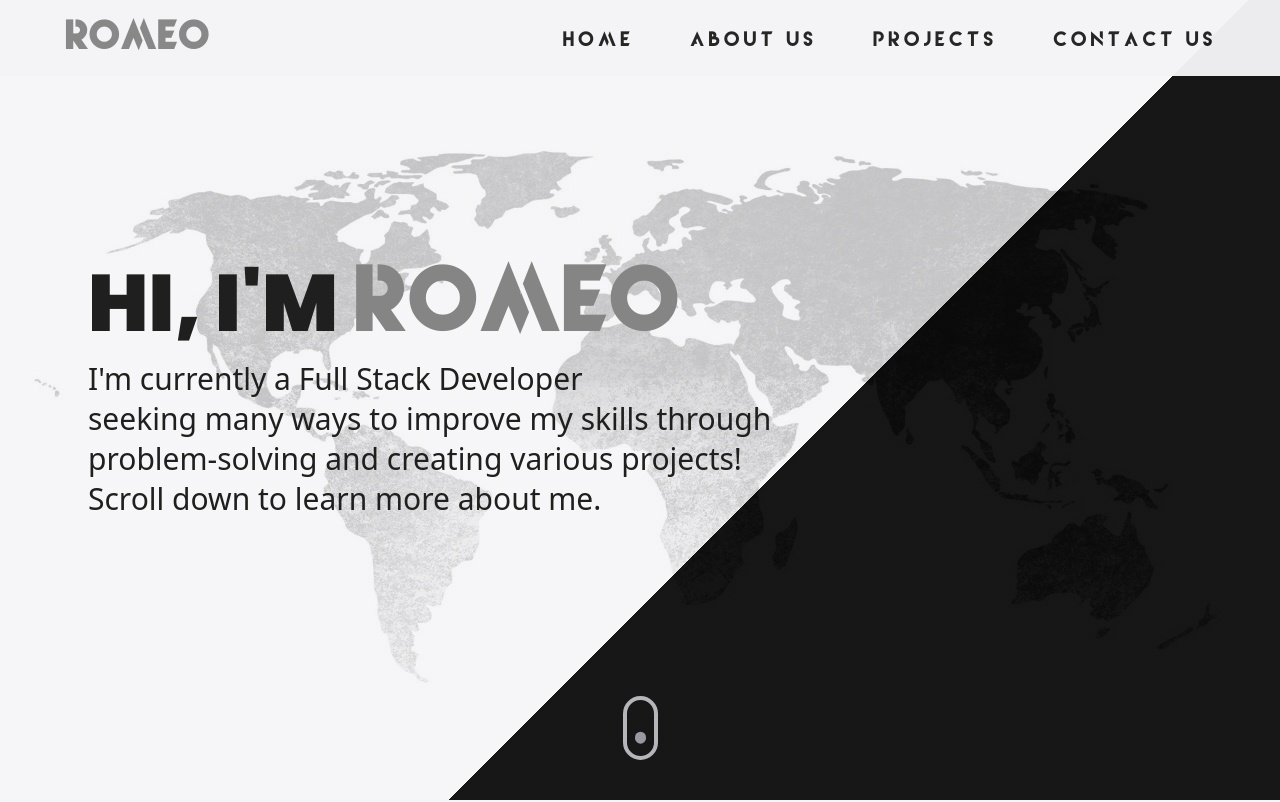
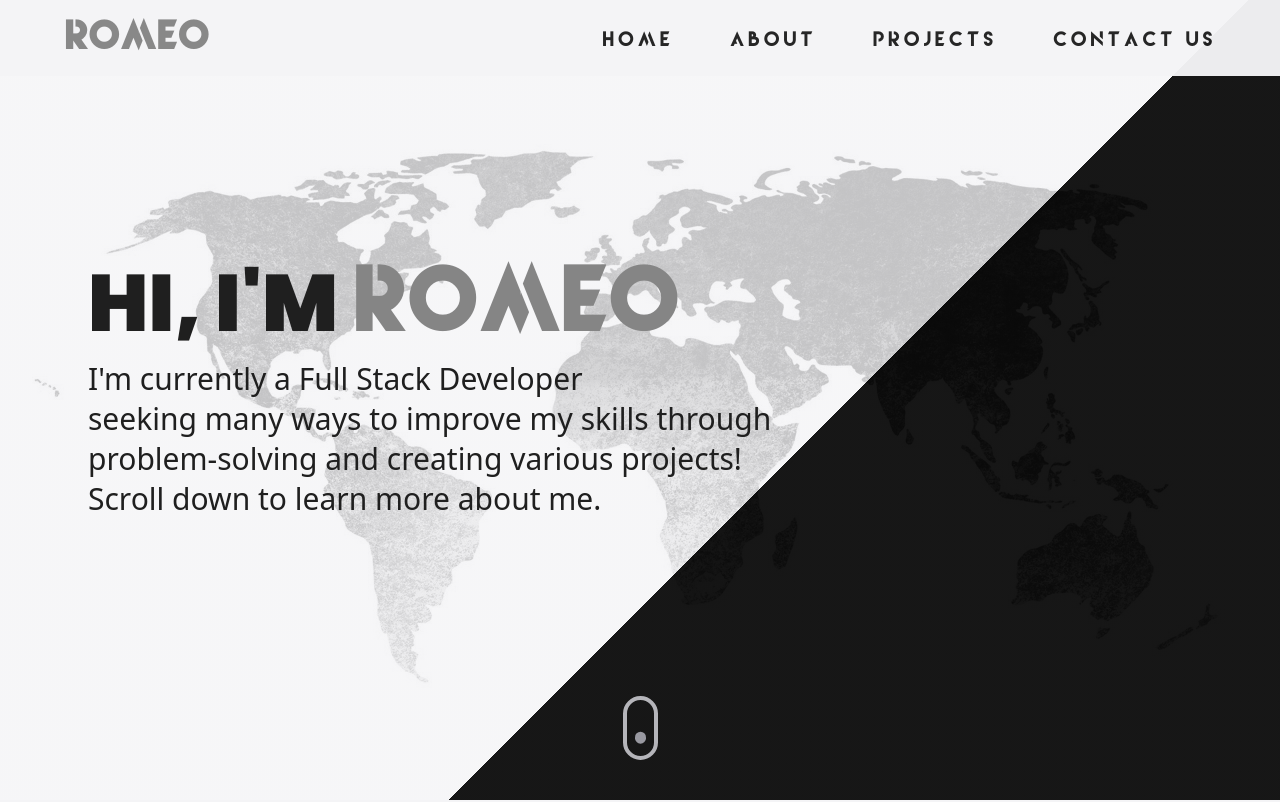
Before and after one commit to romeoscript/portfolio, a React (Vite) app: page / in a window 1280 px wide. Shown: the top 802 px of the page. Built offline with nearby package versions, Linux system fonts and the light colour scheme.

Commit message:
update profiles

```diff
--- a/src/constants/index.js
+++ b/src/constants/index.js
@@ -37,7 +37,7 @@ export const navLinks = [
   },
   {
     id: "about",
-    title: "About Us",
+    title: "About",
     path: "/bio",
   },
   {
```
